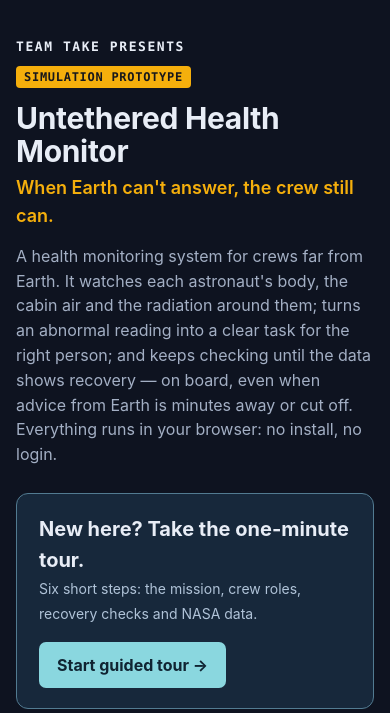
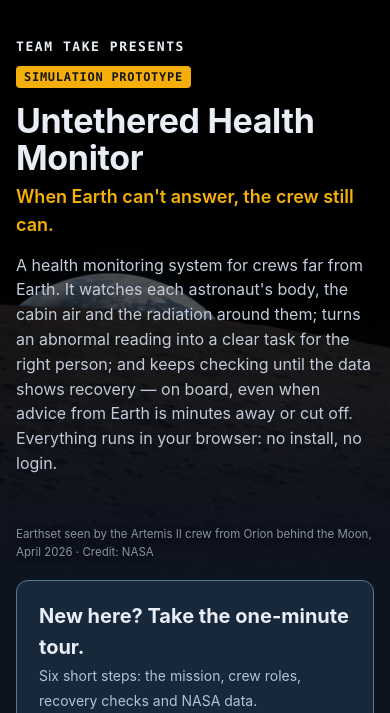
Before and after one commit to shyfox-01/astro-health-monitor, a plain HTML site: page index.html in a window 390 px wide. Shown: the top 713 px of the page. Drawn offline with Linux system fonts and the light colour scheme.

Commit message:
Update demo build (f497c12)

```diff
--- a/index.html
+++ b/index.html
@@ -41,15 +41,36 @@
   ol.flow li b::before { content:counter(f) "  "; color:var(--accent); font:700 13px ui-monospace, Consolas, monospace; }
   table.cover td:first-child { color:var(--text); white-space:nowrap; }
   @media (max-width:640px) { th:nth-child(3), td:nth-child(3) { display:none; } table.cover th:nth-child(3), table.cover td:nth-child(3) { display:table-cell; } table.cover td:first-child { white-space:normal; } }
+  /* First screen: Artemis II "Earthset" photo (NASA). Text sits on the black sky at the left; Earth and the Moon on the right. */
+  .hero { position:relative; min-height:min(640px, 82vh); background:#000; overflow:hidden; display:flex; align-items:center; }
+  .hero::before { content:""; position:absolute; inset:0; background:url(media/earthset-art002e021278.jpg) right bottom / auto 100% no-repeat; }
+  .hero::after { content:""; position:absolute; inset:0; background:linear-gradient(90deg, #000 0%, #000 30%, rgba(0,0,0,.55) 46%, rgba(0,0,0,0) 62%), linear-gradient(180deg, rgba(0,0,0,0) 72%, var(--bg) 100%); }
+  .hero-in { position:relative; z-index:1; width:100%; max-width:1040px; margin:0 auto; padding:56px 16px 64px; }
+  .hero-in .lead { max-width:560px; color:#c3cbda; }
+  .hero h1 { font-size:clamp(34px,5.6vw,56px); text-shadow:0 2px 18px rgba(0,0,0,.7); }
+  .hero .credit { position:absolute; z-index:1; right:14px; bottom:10px; margin:0; color:#8a93a6; font-size:11.5px; text-shadow:0 1px 6px #000; }
+  main { padding-top:8px; }
+  @media (max-width:900px) {
+    .hero { min-height:auto; }
+    .hero::before { background-size:cover; background-position:62% bottom; }
+    .hero::after { background:linear-gradient(180deg, rgba(0,0,0,.82) 0%, rgba(0,0,0,.66) 55%, var(--bg) 100%); }
+    .hero-in { padding:40px 16px 70px; }
+    .hero .credit { left:16px; right:16px; }
+  }
 </style>
 </head>
 <body>
+<header class="hero">
+  <div class="hero-in">
+    <p class="team">TEAM TAKE PRESENTS</p>
+    <span class="sim">SIMULATION PROTOTYPE</span>
+    <h1>Untethered Health Monitor</h1>
+    <p class="tag">When Earth can't answer, the crew still can.</p>
+    <p class="lead">A health monitoring system for crews far from Earth. It watches each astronaut's body, the cabin air and the radiation around them; turns an abnormal reading into a clear task for the right person; and keeps checking until the data shows recovery — on board, even when advice from Earth is minutes away or cut off. Everything runs in your browser: no install, no login.</p>
+  </div>
+  <p class="credit">Earthset seen by the Artemis II crew from Orion behind the Moon, April 2026 · Credit: NASA</p>
+</header>
 <main>
-  <p class="team">TEAM TAKE PRESENTS</p>
-  <span class="sim">SIMULATION PROTOTYPE</span>
-  <h1>Untethered Health Monitor</h1>
-  <p class="tag">When Earth can't answer, the crew still can.</p>
-  <p class="lead">A health monitoring system for crews far from Earth. It watches each astronaut's body, the cabin air and the radiation around them; turns an abnormal reading into a clear task for the right person; and keeps checking until the data shows recovery — on board, even when advice from Earth is minutes away or cut off. Everything runs in your browser: no install, no login.</p>
 
   <section aria-label="Start here" style="display:flex;align-items:center;justify-content:space-between;gap:16px;flex-wrap:wrap;padding:20px 22px;margin:0 0 26px;border:1px solid #527b91;border-radius:12px;background:#17283b">
     <div><strong style="display:block;font-size:20px;color:#e8edf6">New here? Take the one-minute tour.</strong><span style="color:#b0c3d8;font-size:14px">Six short steps: the mission, crew roles, recovery checks and NASA data.</span></div>
@@ -126,7 +147,7 @@
 
   <div class="note" style="margin-top:22px"><b>Decision support, not diagnosis:</b> crew medical officers make medical decisions and the software records them. In this prototype the crew, their readings, symptoms and equipment faults are simulated; no astronaut medical data is used. Not a medical device.</div>
 
-  <footer>NASA Space Apps Challenge 2026 · "Create Health Monitoring Software for Astronauts on Space Missions". Team TAKE; not affiliated with or endorsed by NASA. Crew 3D avatars: Microsoft Rocketbox (MIT). Data courtesy of NASA OSDR (EDA, RadLab) and the MSL mission.</footer>
+  <footer>NASA Space Apps Challenge 2026 · "Create Health Monitoring Software for Astronauts on Space Missions". Team TAKE; not affiliated with or endorsed by NASA. Crew 3D avatars: Microsoft Rocketbox (MIT). Header photo: NASA image art002e021278 (Artemis II, Earthset). Data courtesy of NASA OSDR (EDA, RadLab) and the MSL mission.</footer>
 </main>
 </body>
 </html>
```
Also changed, not shown: media/earthset-art002e021278.jpg (added).
